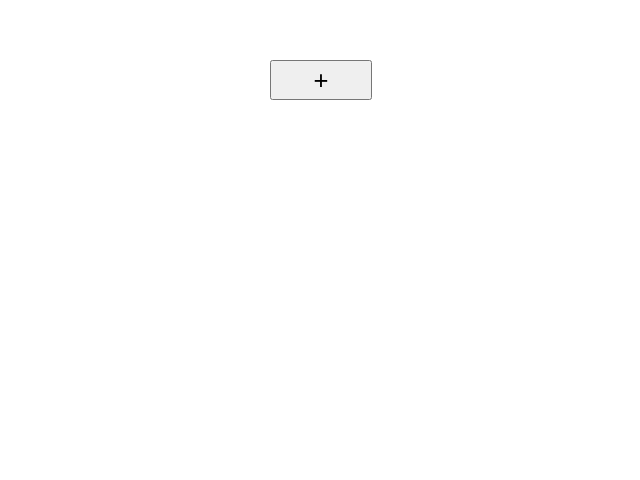
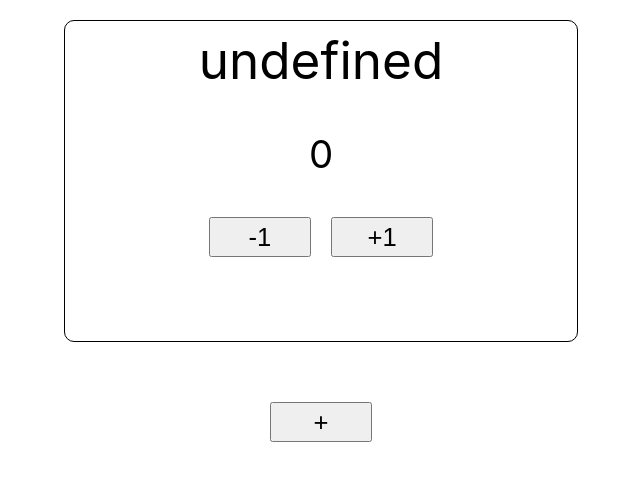
Before and after one commit to saviogodinho2002/placar-react, a React (Vite) app: page / in a window 1280 px wide. Shown: the top 480 px of the page, without its empty margins (319-959 px from the left). Built offline with nearby package versions, Linux system fonts and the light colour scheme.

Commit message:
context-working

```diff
--- a/src/App.tsx
+++ b/src/App.tsx
@@ -1,49 +1,69 @@
-import { useState } from 'react'
+import { useContext } from 'react'
 
 import './App.css'
 import { Placar } from './components/Placar';
 
-interface Iplacar{
-  thisindex:number
-  thisname:string,
-  thispoints:number
+import { StatesContext } from "./context/EstadosPlacar"
+
+
+interface Iplacar {
+  thisindex: number
+  thisname: string,
+  thispoints: number
 }
+
 
 
 function App() {
 
-  const [listPlacares,setPlacar] = useState<Iplacar[]>([]);
 
 
-  function addPlacar(){
+  const { listPlacares,setPlacares } = useContext(StatesContext);
 
-    setPlacar([...listPlacares,{
+  console.log(listPlacares);
+
+  function addPlacar() {
+
+    setPlacares([...listPlacares,{
       thisindex: listPlacares.length as number,
       thisname:("undefined"+listPlacares.length ) as string,
       thispoints: 0 as number}])
 
+
   }
 
+
   return (
-    <div className="aplication container">
-      {
-        listPlacares.map(placar=>{
 
 
-          return (
-          <>
 
-          <Placar key={placar.thisindex} placar={placar} updateState={setPlacar} listPlacares={listPlacares} />
-          </>
-          )
-        })
+      <div className="aplication container">
 
-      }
-      <br/>
-      <button id="create-placar-button" className='placar-button' onClick={addPlacar}> + </button>
+        {
+          listPlacares.map((placar) => {
 
-    </div>
+
+            return (
+
+
+                <Placar key={placar.thisindex} placar={placar} />
+
+            )
+          })
+
+        }
+
+        <br />
+        <button id="create-placar-button" className='placar-button' onClick={addPlacar}> + </button>
+
+      </div>
+
   )
+}
+export function usePlacares() {
+  const context = useContext(StatesContext);
+  const { listPlacares, setPlacares } = context;
+  return { listPlacares, setPlacares };
 }
 
 export default App;
--- a/src/components/Placar.tsx
+++ b/src/components/Placar.tsx
@@ -1,5 +1,6 @@
-import { useState } from "react";
+import { useState,useContext } from "react";
 import App from "../App";
+import { StatesContext } from "../context/EstadosPlacar";
 
 interface Iplacar {
     thisindex: number
@@ -9,66 +10,55 @@ interface Iplacar {
 
 type PlacarProps = {
     placar: Iplacar,
-    listPlacares: Iplacar[],
-    updateState: React.Dispatch<React.SetStateAction<Iplacar[]>>
+
 }
 
 
-export function Placar(props: PlacarProps) {
+export function Placar({ placar }: PlacarProps) {
 
 
-    const [state, setState] = useState<Iplacar>(props.placar);
+
+    const { listPlacares,setPlacares } = useContext(StatesContext);
+
 
 
     function addPoints() {
-        setState(
-            {
-                ...state,
-                thispoints: state.thispoints + 1
-            })
-        props.listPlacares[state.thisindex] = state;
+        placar = {
+            ...placar,
+            thispoints: placar.thispoints+1
+        }
+        listPlacares[placar.thisindex] = placar;
 
-        props.updateState([...props.listPlacares]);
-
-        console.log(props.listPlacares);
+        setPlacares([...listPlacares]);
 
     }
     function subPoints() {
-        setState(
-            {
-                thisindex: state.thisindex,
-                thisname: state.thisname,
-                thispoints: state.thispoints - 1
-            })
+        placar = {
+            ...placar,
+            thispoints: placar.thispoints -1
+        }
+        listPlacares[placar.thisindex] = placar;
 
-        props.listPlacares[state.thisindex] = state;
+        setPlacares([...listPlacares]);
 
-        props.updateState([...props.listPlacares]);
     }
 
     function changeName() {
-        let temp = window.prompt("Novo nome: ") as string;
-
-        setState(
-            {
-                thisindex: state.thisindex,
-                thisname: (temp == "" || temp == null) ? state.thisname : temp,
-                thispoints: state.thispoints
-            });
-
-        props.listPlacares[state.thisindex] = state;
-
-        props.updateState([...props.listPlacares]);
-
-        console.log(props.listPlacares);
+         let temp = window.prompt("Novo nome: ") as string;
+        placar = {
+            ...placar,
+            thisname: (temp == null || temp == "")? placar.thisname: temp
+        }
+        listPlacares[placar.thisindex] = placar;
+        setPlacares([...listPlacares]);
 
     }
     return (
         <div className="placar-container">
-            <p className="placar-name" onClick={changeName}> {state.thisname} </p>
+            <p className="placar-name" onClick={changeName}> {placar.thisname} </p>
 
             <div className="placar-points-container">
-                <p className="placar-points">  {state.thispoints} </p>
+                <p className="placar-points">  {placar.thispoints} </p>
             </div>
 
             <button className="placar-button sub" onClick={subPoints}> -1 </button>
--- /dev/null
+++ b/src/context/EstadosPlacar.tsx
@@ -0,0 +1,41 @@
+import  { createContext, ReactNode, useState } from "react";
+
+interface Iplacar {
+
+    thisindex: number
+    thisname: string,
+    thispoints: number
+
+}
+
+type PlacaresContextType= {
+
+    listPlacares:Iplacar[];
+    setPlacares: (newState:Iplacar[])=> void;
+}
+const initValue ={
+    listPlacares: [...[{thisindex: 0,thisname:"undefined",thispoints:0}]],
+    setPlacares:()=>{
+
+    },
+}
+
+export const StatesContext = createContext<PlacaresContextType>(initValue);
+
+type ChildrenProps = {
+    children: ReactNode;
+}
+
+export  const PlacaresStatesProvider=({children}:ChildrenProps)=> {
+    const [listPlacares, setPlacares] = useState(initValue.listPlacares);
+
+
+
+    return (
+
+        <StatesContext.Provider value={{ listPlacares, setPlacares }} >
+            {children}
+
+        </StatesContext.Provider>
+    );
+}
--- a/src/main.tsx
+++ b/src/main.tsx
@@ -1,10 +1,13 @@
 import React from 'react'
 import ReactDOM from 'react-dom/client'
 import App from './App'
+import { PlacaresStatesProvider } from './context/EstadosPlacar'
 import './index.css'
 
 ReactDOM.createRoot(document.getElementById('root')!).render(
+  <PlacaresStatesProvider>
   <React.StrictMode>
     <App />
   </React.StrictMode>
+  </PlacaresStatesProvider>
 )
```
Also changed, not shown: src/App.css (line endings or trailing spaces).
